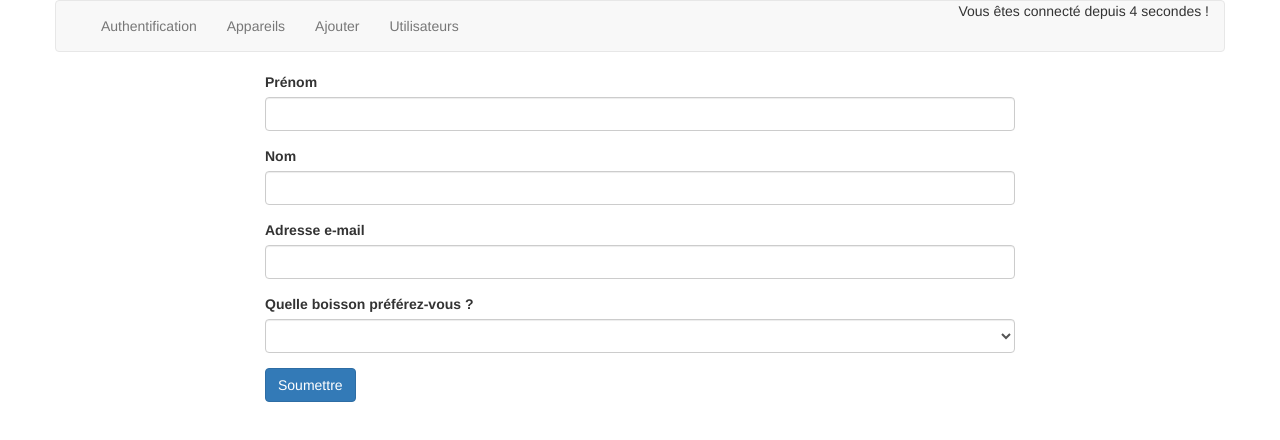
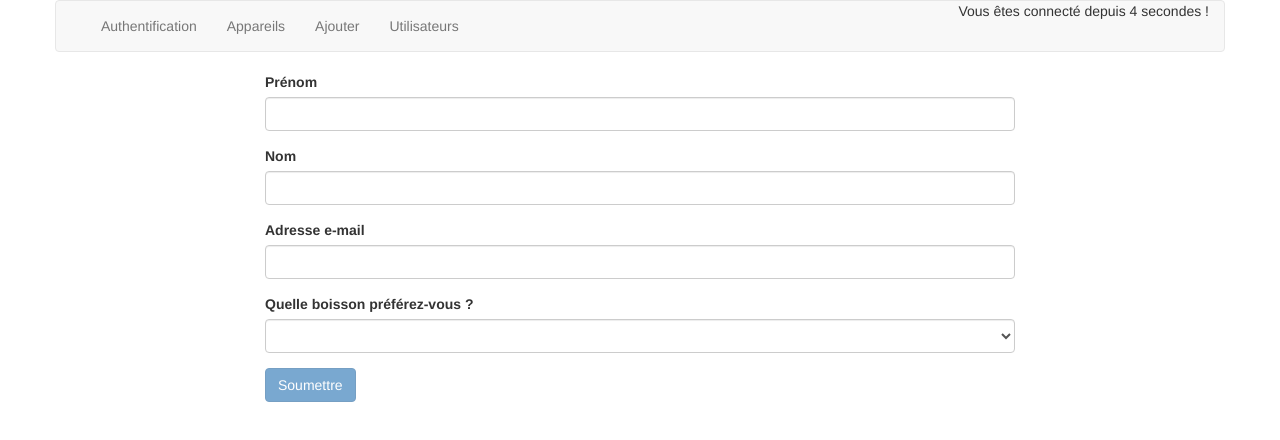
Before and after one commit to Mehdi-Benrefad/Angular-First-App, an Angular app: page /new-user in a window 1280 px wide. Shown: the top 440 px of the page. Built offline with nearby package versions, Linux system fonts and the light colour scheme.

Commit message:
add validators

```diff
--- a/src/app/new-user/new-user.component.html
+++ b/src/app/new-user/new-user.component.html
@@ -19,6 +19,6 @@
         <option value="jus de mangue">Jus de mangue</option>
       </select>
     </div>
-    <button type="submit" class="btn btn-primary">Soumettre</button>
+    <button type="submit" class="btn btn-primary" [disabled]="userForm.invalid">Soumettre</button>
   </form>
 </div>
--- a/src/app/new-user/new-user.component.ts
+++ b/src/app/new-user/new-user.component.ts
@@ -1,5 +1,5 @@
 import { Component, OnInit } from '@angular/core';
-import { FormBuilder, FormGroup } from '@angular/forms';
+import { FormBuilder, FormGroup , Validators} from '@angular/forms';
 import { Router } from '@angular/router';
 import { User } from '../models/User.model';
 import { UserService } from '../services/User.service';
@@ -26,6 +26,8 @@ export class NewUserComponent implements OnInit {
     this.initForm();
   }
 
+  //before valodators
+  /*
   initForm() {
     this.userForm = this.formBuilder.group({
       firstName: '',
@@ -34,6 +36,18 @@ export class NewUserComponent implements OnInit {
       drinkPreference: ''
     });
   }
+  */
+
+  // after Validators
+  initForm() {
+    this.userForm = this.formBuilder.group({
+      firstName: ['', Validators.required],
+      lastName: ['', Validators.required],
+      email: ['', [Validators.required, Validators.email]],
+      drinkPreference: ['', Validators.required]
+    });
+}
+
 
   onSubmitForm() {
     const formValue = this.userForm.value;
```
Also changed, not shown: doc.txt.
